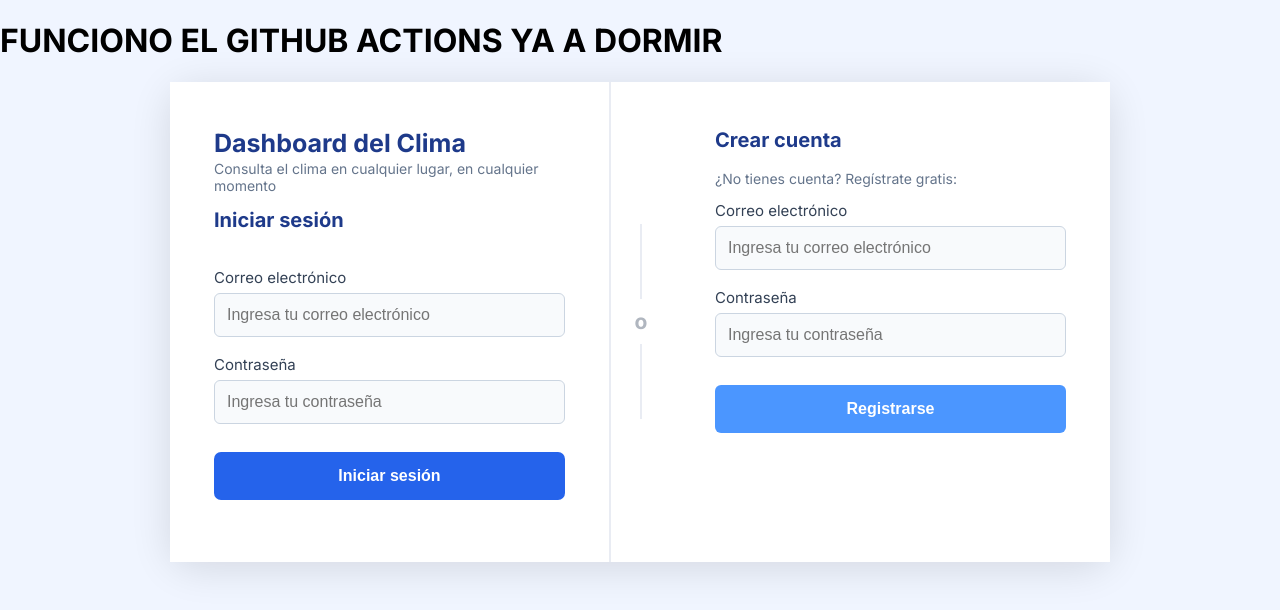
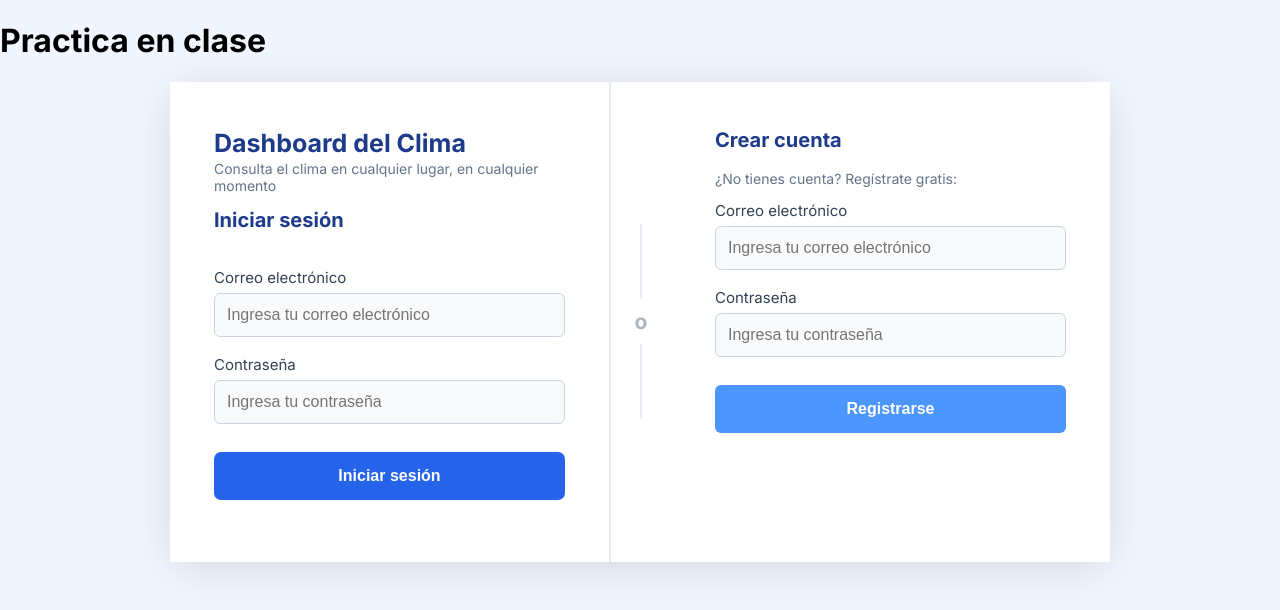
Before and after one commit to DweskZ/prueba_CodexCLI, a Vue app in the folder frontend/: page / in a window 1280 px wide. Shown: the top 610 px of the page. Built offline with nearby package versions, Linux system fonts and the light colour scheme.

Commit message:
Update App.vue

```diff
--- a/frontend/src/App.vue
+++ b/frontend/src/App.vue
@@ -1,5 +1,5 @@
 <template>
-  <h1>FUNCIONO EL GITHUB ACTIONS YA A DORMIR</h1>
+  <h1>Practica en clase</h1>
   <AuthForm @login="loginUser" @register="registerUser" :authMsg="authMsg" :authMsgType="authMsgType" />
 </template>
 
```
